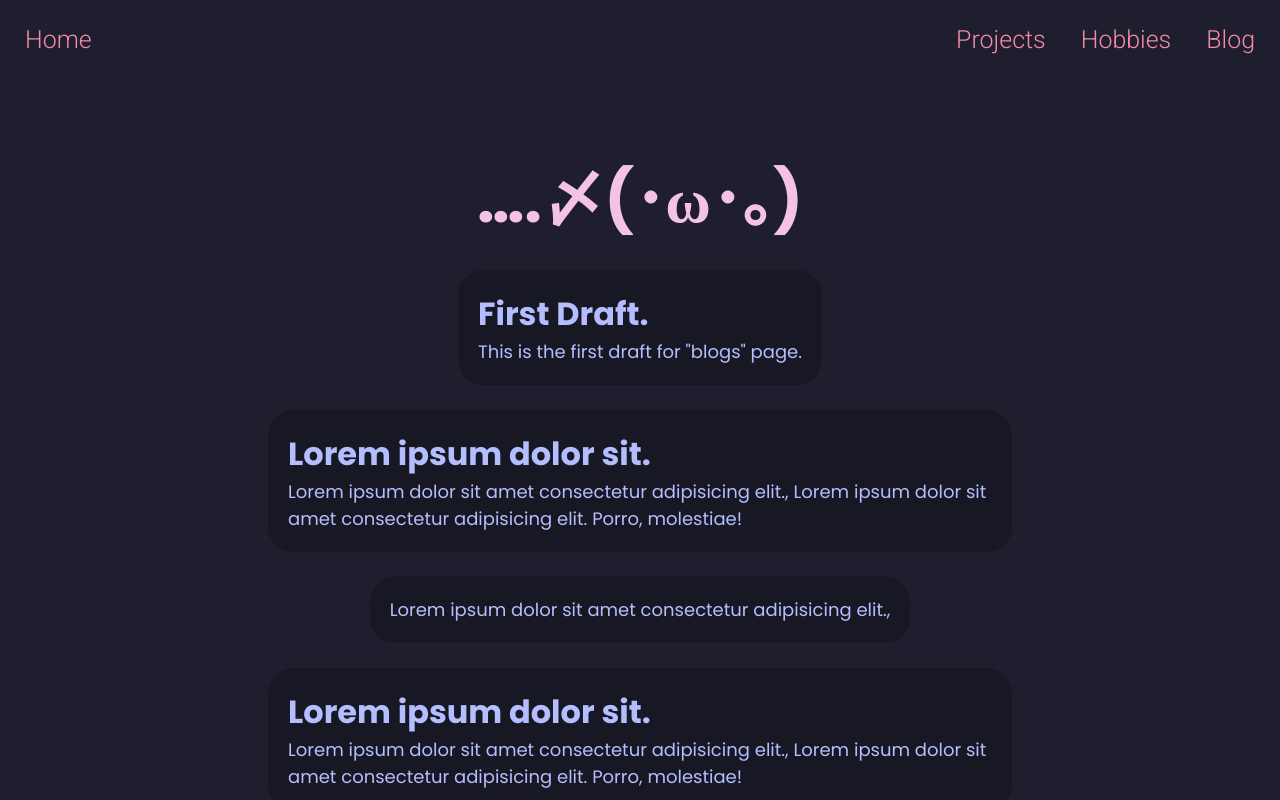
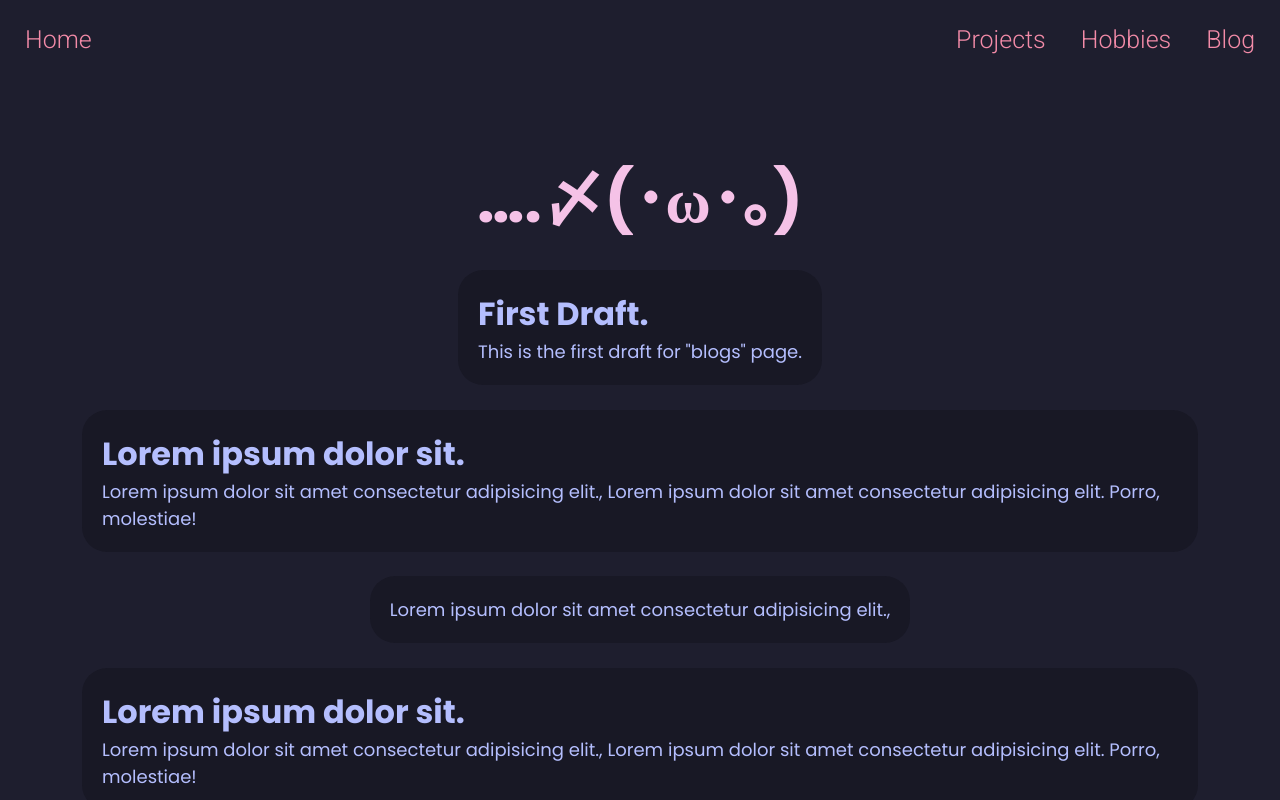
Before and after one commit to mooncell07/site, a SvelteKit app: page /blog in a window 1280 px wide. Shown: the top 800 px of the page. Built offline with nearby package versions, Linux system fonts and the light colour scheme.

Commit message:
fix: Incr max-width for the /blog

```diff
--- a/src/routes/blog/+page.svelte
+++ b/src/routes/blog/+page.svelte
@@ -51,7 +51,7 @@
         background-color: #181825;
         flex-direction: column;
         margin-bottom: 2%;
-        max-width: 60%;
+        max-width: 90%;
         transition: 0.5s ease;
         cursor: pointer;
     }
```
